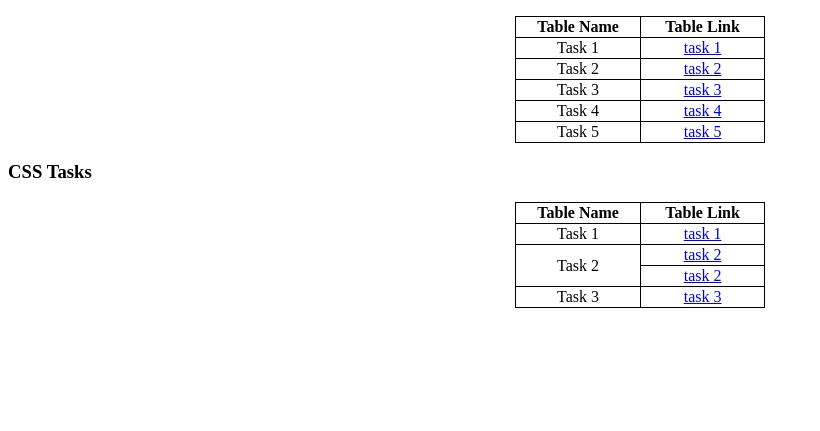
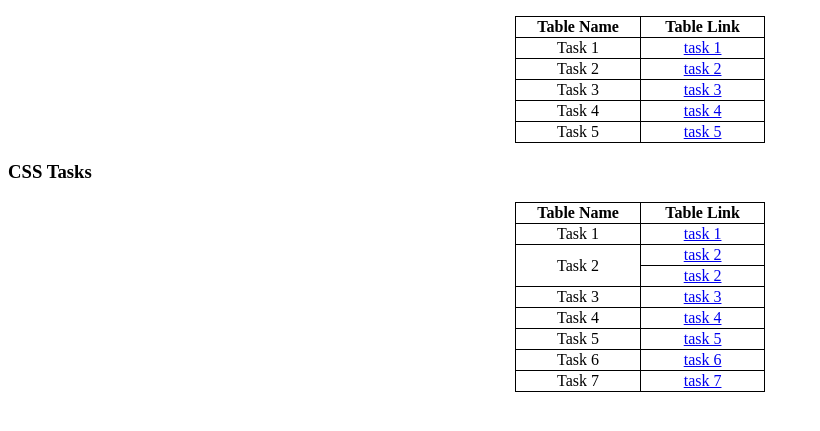
Before and after one commit to tarunvivek26/mernstack_tasks, a plain HTML site: page index.html in a window 1280 px wide. Shown: the part 105-536 px from the top of the page, without its empty margins (0-820 px from the left). Drawn offline with Linux system fonts and the light colour scheme.

Commit message:
Update index.html

```diff
--- a/index.html
+++ b/index.html
@@ -73,6 +73,22 @@
             <td>Task 3</td>
             <td><a href="CSS_Task3.html">task 3</a></td>
         </tr>
+        <tr>
+            <td>Task 4</td>
+            <td><a href="CSS_Task4.html">task 4</a></td>
+        </tr>
+        <tr>
+            <td>Task 5</td>
+            <td><a href="CSS_Task5.html">task 5</a></td>
+        </tr>
+        <tr>
+            <td>Task 6</td>
+            <td><a href="CSS_Task6.html">task 6</a></td>
+        </tr>
+        <tr>
+            <td>Task 7</td>
+            <td><a href="CSS_Task7.html">task 7</a></td>
+        </tr>
     </table>
 </body>
 </html>
```
